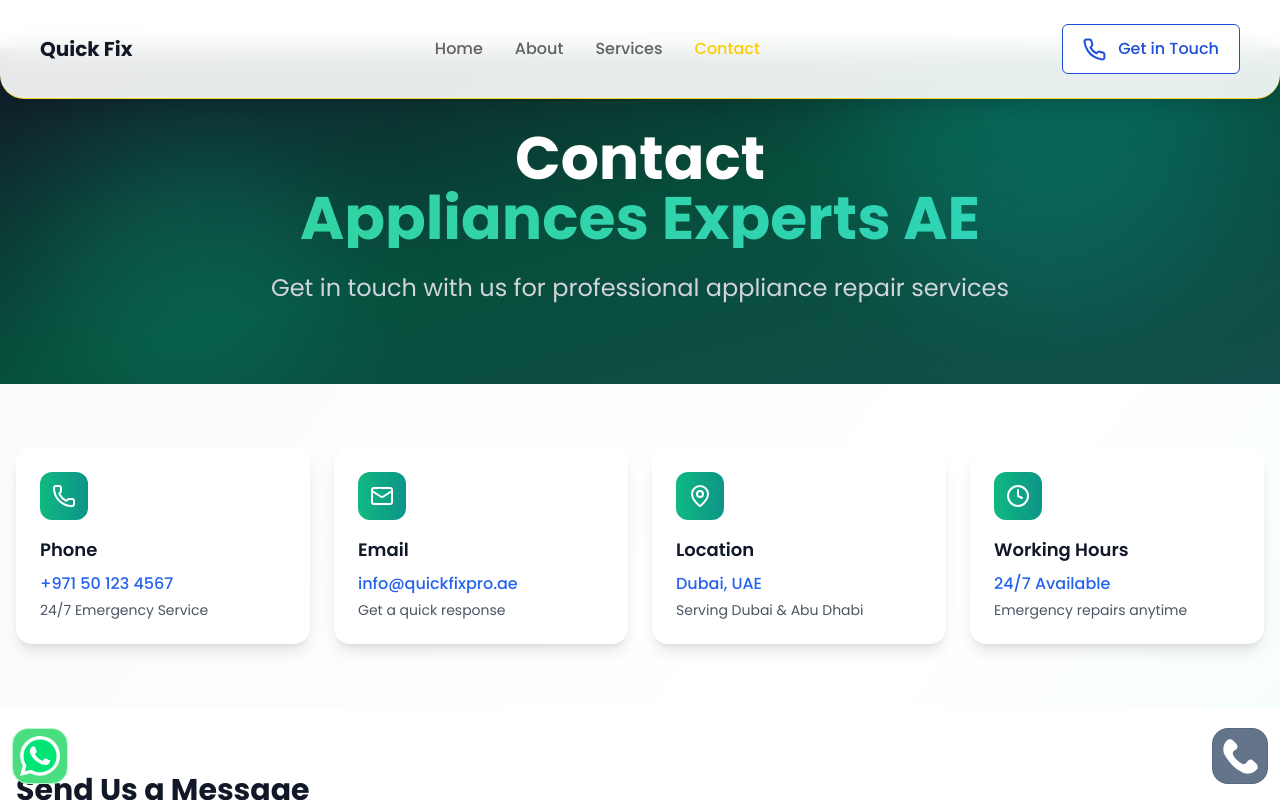
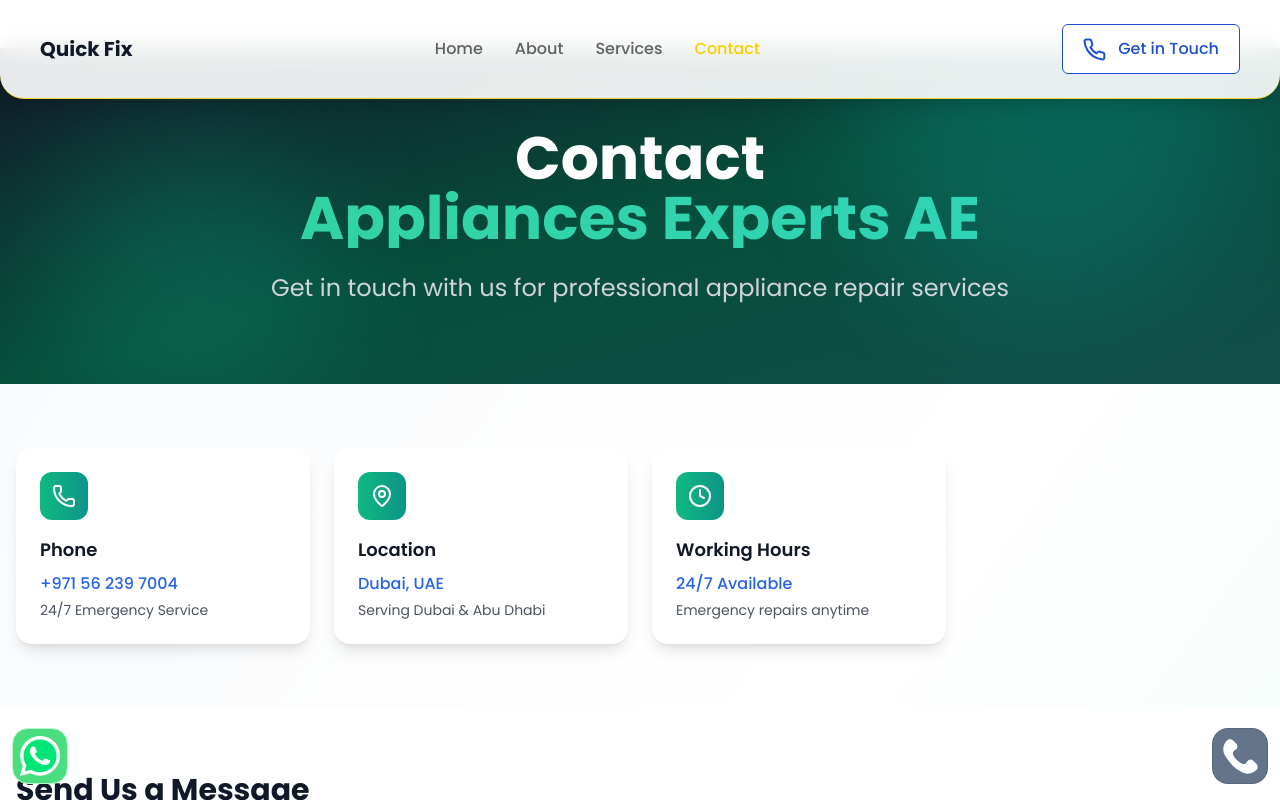
Before and after one commit to 99-Malik/Qasim-Yaqoob-Website, a Next.js app: page /contact in a window 1280 px wide. Shown: the top 800 px of the page. Built offline with nearby package versions, Linux system fonts and the light colour scheme.

Commit message:
first commit

```diff
--- a/src/app/careers/page.jsx
+++ b/src/app/careers/page.jsx
@@ -265,7 +265,7 @@ export default function CareersPage() {
               {
                 step: "1",
                 title: "Submit Application",
-                description: "Send your resume and cover letter to careers@quickfixpro.ae"
+                description: "Send your resume and cover letter to us"
               },
               {
                 step: "2",
@@ -320,7 +320,7 @@ export default function CareersPage() {
             viewport={{ once: true }}
             className="text-xl text-blue-100 mb-8"
           >
-            Send your resume to careers@quickfixpro.ae or call us for more information
+            Send your resume or call us for more information
           </motion.p>
           <motion.div
             initial={{ opacity: 0, y: 30 }}
--- a/src/app/contact/page.jsx
+++ b/src/app/contact/page.jsx
@@ -41,16 +41,9 @@ export default function ContactPage() {
     {
       icon: Phone,
       title: "Phone",
-      value: "+971 50 123 4567",
+      value: "+971 56 239 7004",
       href: "tel:+971562397004",
       description: "24/7 Emergency Service"
-    },
-    {
-      icon: Mail,
-      title: "Email",
-      value: "info@quickfixpro.ae",
-      href: "mailto:info@quickfixpro.ae",
-      description: "Get a quick response"
     },
     {
       icon: MapPin,
--- a/src/app/privacy/page.jsx
+++ b/src/app/privacy/page.jsx
@@ -149,9 +149,8 @@ export default function PrivacyPage() {
               please contact us:
             </p>
             <div className="space-y-2 text-gray-700">
-              <p><strong>Email:</strong> privacy@quickfixpro.ae</p>
-              <p><strong>Phone:</strong> +971 50 123 4567</p>
               <p><strong>Address:</strong> Dubai, UAE</p>
+              <p><strong>Phone:</strong> +971 56 239 7004</p>
             </div>
           </motion.div>
 
--- a/src/app/terms/page.jsx
+++ b/src/app/terms/page.jsx
@@ -174,9 +174,8 @@ export default function TermsPage() {
               If you have any questions about these Terms of Service, please contact us:
             </p>
             <div className="space-y-2 text-gray-700">
-              <p><strong>Email:</strong> legal@quickfixpro.ae</p>
-              <p><strong>Phone:</strong> +971 50 123 4567</p>
               <p><strong>Address:</strong> Dubai, UAE</p>
+              <p><strong>Phone:</strong> +971 56 239 7004</p>
             </div>
           </motion.div>
 
--- a/src/components/footer/BrandFooter.jsx
+++ b/src/components/footer/BrandFooter.jsx
@@ -53,7 +53,6 @@ const BrandFooter = ({ brand }) => {
 
   const contactInfo = [
     { icon: Phone, text: "+971 56 239 7004", href: "tel:+971562397004" },
-    { icon: Mail, text: "info@quickfixpro.ae", href: "mailto:info@quickfixpro.ae" },
     { icon: MapPin, text: "Dubai, UAE", href: "#" },
     { icon: Clock, text: "24/7 Emergency Service", href: "#" },
   ];
--- a/src/components/footer/Footer.jsx
+++ b/src/components/footer/Footer.jsx
@@ -49,7 +49,6 @@ const Footer = () => {
 
   const contactInfo = [
     { icon: Phone, text: "+971 56 239 7004", href: "tel:+971562397004" },
-    { icon: Mail, text: "info@quickfixpro.ae", href: "mailto:info@quickfixpro.ae" },
     { icon: MapPin, text: "Dubai, UAE", href: "#" },
     { icon: Clock, text: "24/7 Emergency Service", href: "#" },
   ];
--- a/src/components/sections/home/CTASection.jsx
+++ b/src/components/sections/home/CTASection.jsx
@@ -149,9 +149,8 @@ const CTASection = ({ brand = "default" }) => {
 
               {/* Contact Info */}
               {[
-                { icon: <Phone className="w-6 h-6" />, label: "Call Us", value: "+971 50 123 4567" },
-                { icon: <MessageCircle className="w-6 h-6" />, label: "Message Us", value: "info@quickfixpro.ae" },
-                { icon: <Clock className="w-6 h-6" />, label: "Service Hours", value: "24/7 Emergency Service" },
+                { icon: <Phone className="w-6 h-6" />, label: "Call Now", value: "+971 56 239 7004" },
+                { icon: <Clock className="w-6 h-6" />, label: "24/7 Service", value: "Emergency Repairs" },
               ].map((item, idx) => (
                 <div key={idx} className={`flex items-center gap-4 p-4 bg-gradient-to-r ${styles.gradientLightFrom} ${styles.gradientLightTo} rounded-xl mb-4`}>
                   <div className={`w-12 h-12 rounded-full bg-gradient-to-r ${styles.gradientFrom} ${styles.gradientTo} text-white flex items-center justify-center`}>
```
